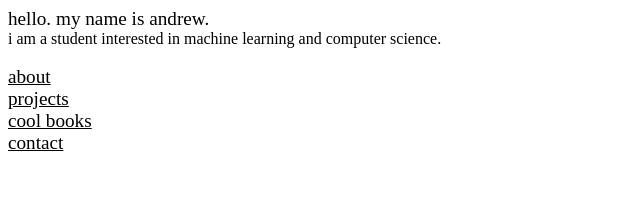
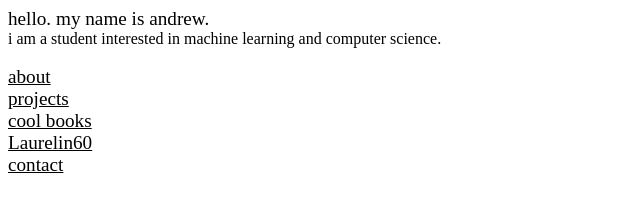
Before and after one commit to smalldrew/smalldrew.github.io, a plain HTML site: page index.html in a window 1280 px wide. Shown: the whole page, without its empty margins (0-640 px from the left). Drawn offline with Linux system fonts and the light colour scheme.

Commit message:
feat: laurelin60 link

```diff
--- a/index.html
+++ b/index.html
@@ -24,6 +24,8 @@
         <br>
         <a href="cool-books.html">cool books</a>
         <br>
+        <a href="https://github.com/laurelin60">Laurelin60</a>
+        <br>
         <a href="mailto:andrew19@uci.edu">contact</a>
     </big>
 
```
